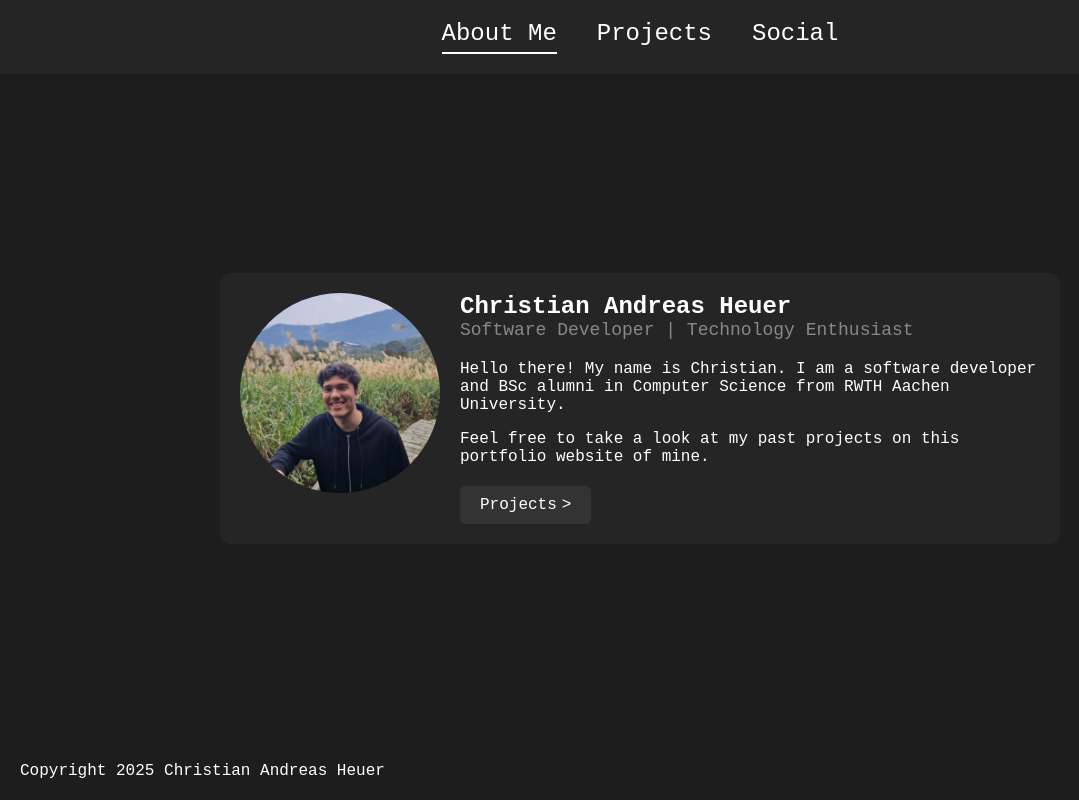
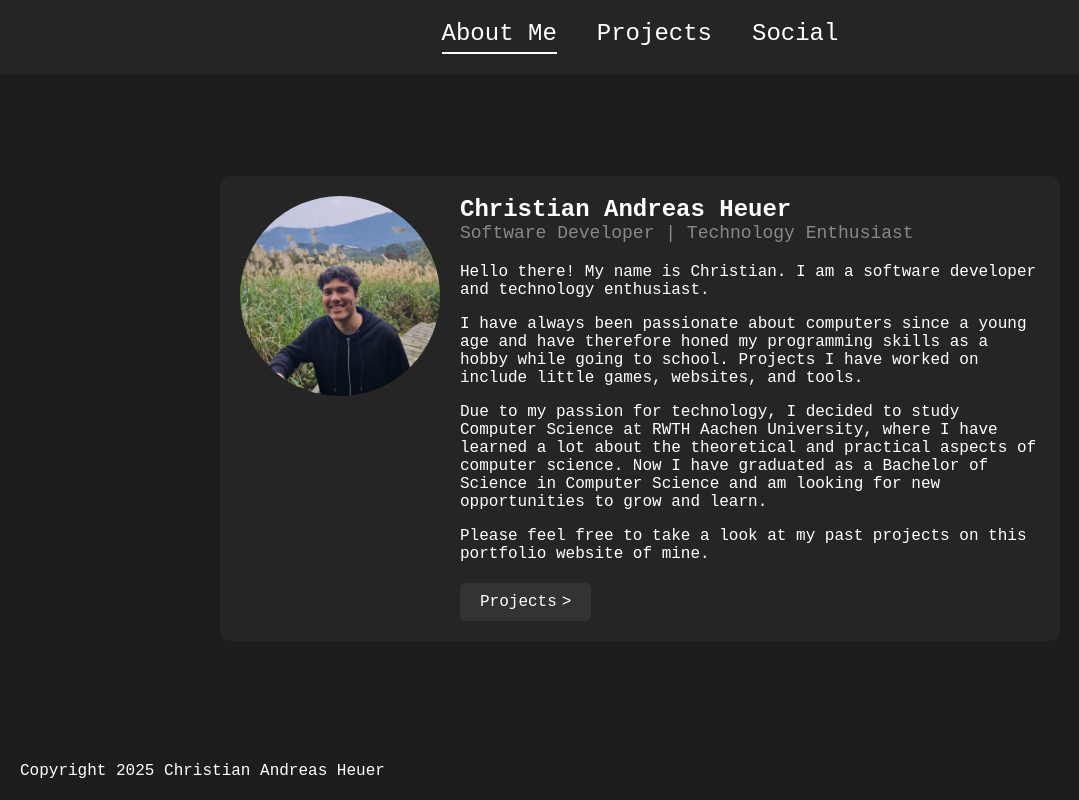
Before and after one commit to caheuer/caheuer-portfolio, a React (Vite) app: page / in a window 1280 px wide. Shown: the whole page, without its empty margins (0-1079 px from the left). Built offline with nearby package versions, Linux system fonts and the light colour scheme.

Commit message:
updated intro text

```diff
--- a/src/pages/Home.tsx
+++ b/src/pages/Home.tsx
@@ -15,13 +15,18 @@ export default function Home() {
             <p>
               Hello there!
               My name is Christian.
-              I am a software developer and BSc alumni in Computer Science from RWTH Aachen University.
+              I am a software developer and technology enthusiast.
             </p>
             <p>
-
+              I have always been passionate about computers since a young age and have therefore honed my programming skills as a hobby while going to school.
+              Projects I have worked on include little games, websites, and tools.
             </p>
             <p>
-              Feel free to take a look at my past projects on this portfolio website of mine.
+              Due to my passion for technology, I decided to study Computer Science at RWTH Aachen University, where I have learned a lot about the theoretical and practical aspects of computer science.
+              Now I have graduated as a Bachelor of Science in Computer Science and am looking for new opportunities to grow and learn.
+            </p>
+            <p>
+              Please feel free to take a look at my past projects on this portfolio website of mine.
             </p>
           </div>
           <div className="link-btns">
```
